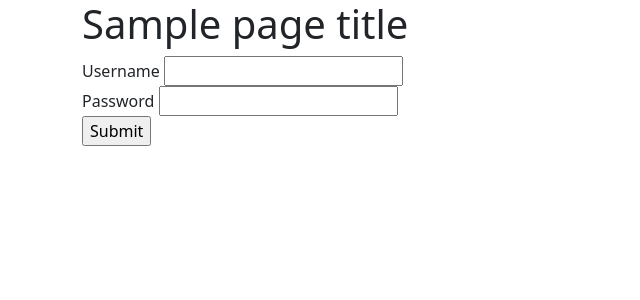
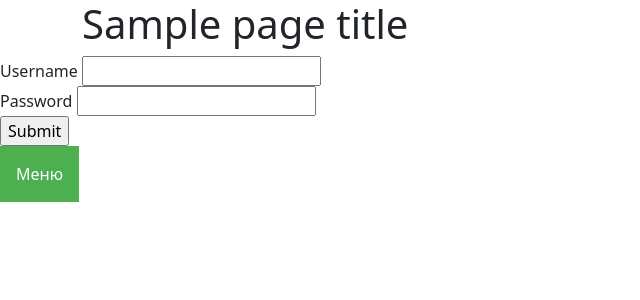
Before and after one commit to SashaLesik/Learn_pyhton_site_clon, a Flask app: template web_app/templates/registration.html in a window 1280 px wide. Shown: the top 300 px of the page, without its empty margins (0-640 px from the left). Run offline with Flask 3, Linux system fonts and the light colour scheme; the template is opened without the code that fills it: most values are stand-ins (such as "Sample title", 1, 10 or a date in 2020); form fields are guessed from the names that the template uses.

Commit message:
версия с менюшкой на фронте в base

```diff
--- a/web_app/templates/base.html
+++ b/web_app/templates/base.html
@@ -6,30 +6,76 @@
     <title>OLX-Клон</title>
     <link href="https://cdn.jsdelivr.net/npm/bootstrap@5.3.2/dist/css/bootstrap.min.css" rel="stylesheet" integrity="sha384-T3c6CoIi6uLrA9TneNEoa7RxnatzjcDSCmG1MXxSR1GAsXEV/Dwwykc2MPK8M2HN" crossorigin="anonymous">
     <style>
+
       .title {
           margin: 5px;
+          position: absolute;
       }
 
       .content {
           margin: 5px;
           width: 100%;
-          display: flex;
-          flex-direction: row;
-          flex-wrap: wrap;
+          display: relative;
+
       }
+      .dropbtn {
+        background-color: #4CAF50;
+        color: white;
+        padding: 16px;
+        font-size: 16px;
+        border: none;
+        bottom: - 10%;
+    }
 
+    .dropup {
+        position:relative;
+        display: inline-block;
+    }
+
+    .dropup-content {
+        display: none;
+        position: absolute;
+        background-color: #f1f1f1;
+        min-width: 160px;
+        bottom: 50px;
+        z-index: 1;
+    }
+
+    .dropup-content a {
+        color: black;
+        padding: 12px 16px;
+        text-decoration: none;
+        display: block;
+    }
+
+    .dropup-content a:hover {background-color: #ccc}
+
+    .dropup:hover .dropup-content {
+        display: block;
+    }
+
+    .dropup:hover .dropbtn {
+        background-color: #3e8e41;
+    }
   </style>
   </head>
   <body>
     <div class="container">
       <h1> {{ page_title }} </h1>
 
+      </div>
         {% block content %}
 
         {% endblock %}
 
         <script src="https://cdn.jsdelivr.net/npm/bootstrap@5.3.2/dist/js/bootstrap.bundle.min.js" integrity="sha384-C6RzsynM9kWDrMNeT87bh95OGNyZPhcTNXj1NW7RuBCsyN/o0jlpcV8Qyq46cDfL" crossorigin="anonymous"></script>
 </div>
-
+<div class="dropup">
+  <button class="dropbtn">Меню</button>
+  <div class="dropup-content">
+    <a href= "./login">Войти в учетную запись</a>
+    <a href= "./logout">Выйти из учетной записи</a>
+    <a href= "./register">Зарегистрироваться</a>
+  </div>
 </body>
 </html>
--- a/web_app/templates/registration.html
+++ b/web_app/templates/registration.html
@@ -22,7 +22,7 @@
         </div>
         {{ form.submit }}
     </form>
-<div class= "col-8">
+<div class= "col-4">
 </div>
 </div>
 {% endblock %}
--- a/web_app/user/views.py
+++ b/web_app/user/views.py
@@ -36,7 +36,7 @@ def register_page():
 @blueprint.route('/login')
 def login():
     if current_user.is_authenticated:
-        return redirect(url_for('index.html'))
+        return redirect(url_for('index'))
     title = "Авторизация"
 
     login_form = LoginForm()
```
Also changed, not shown: web_app/app.py (line endings or trailing spaces).
